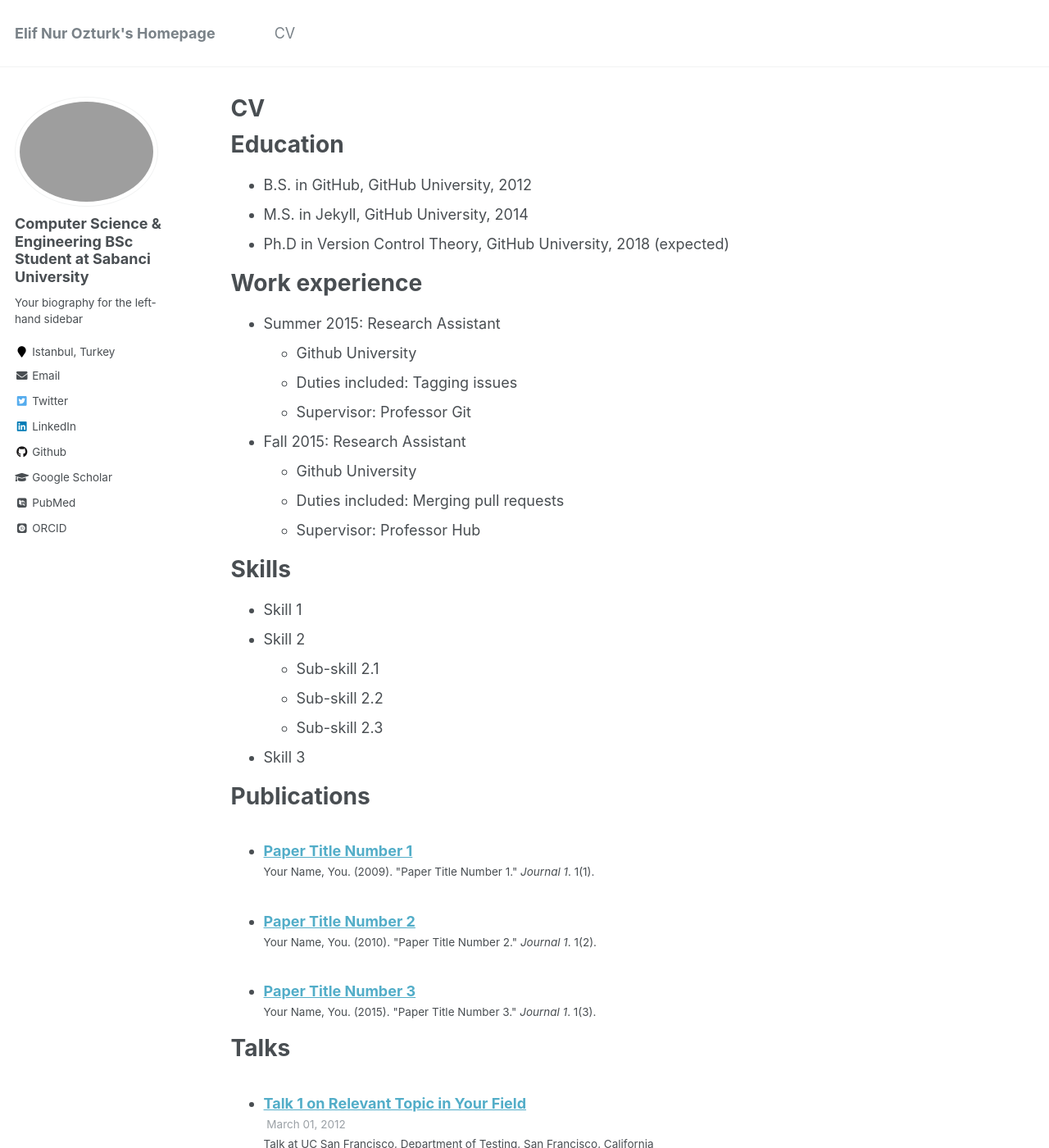
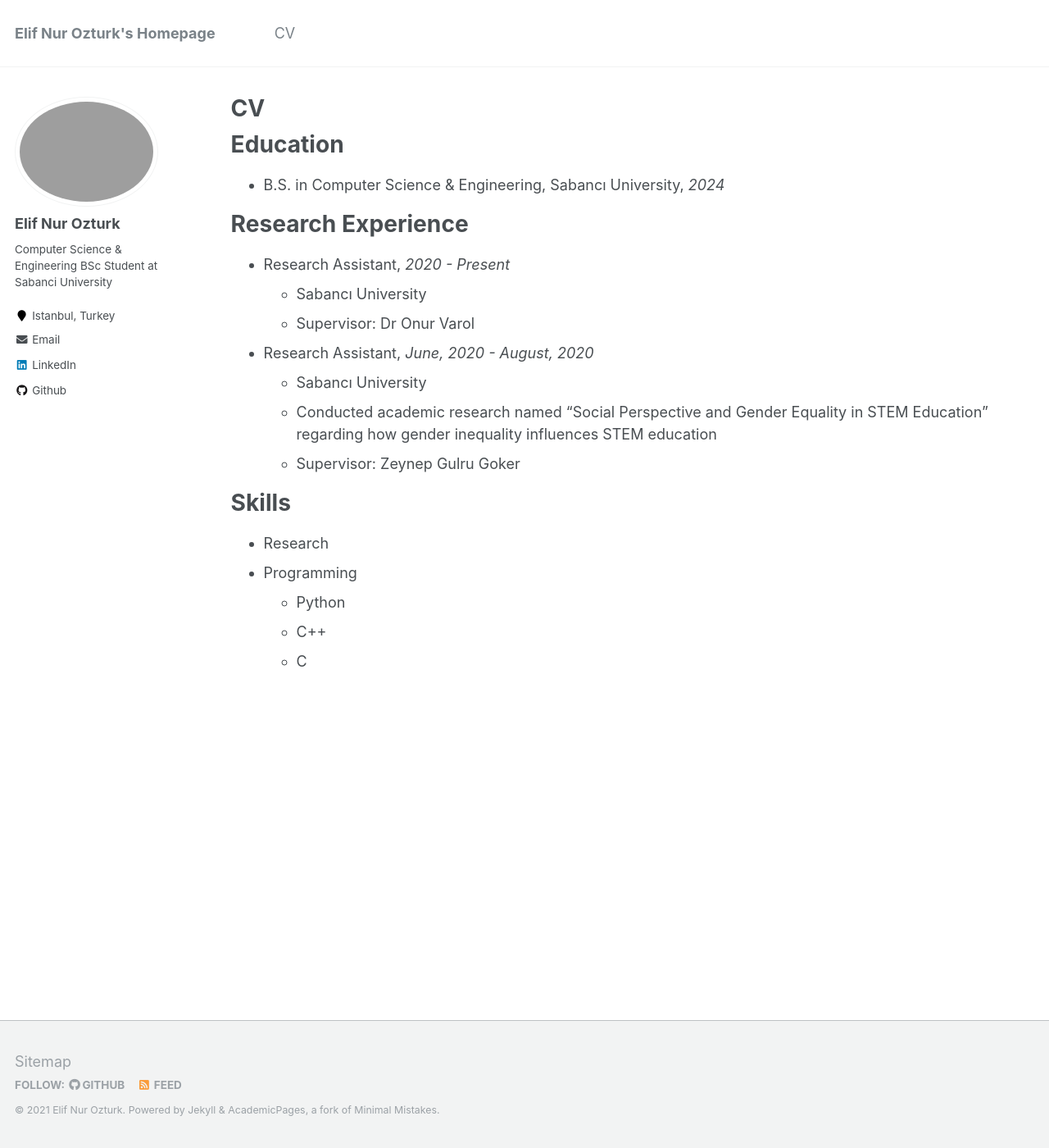
Before and after one commit to elifnozturkk/elifnozturkk.github.io, a Jekyll site: the page built from _pages/cv.md, in a window 1280 px wide and 1400 px high. Shown: the whole window at 82% size. Built offline with Jekyll 4.4.1, drawn with Linux system fonts in a browser that asks for light colours; some web fonts are replaced; some of the changed text lies outside the part shown.

Commit message:
Updated CV & Bio

```diff
--- a/_config.yml
+++ b/_config.yml
@@ -80,13 +80,13 @@ analytics:
 
 # Site Author
 author:
-  name             : "Computer Science & Engineering BSc Student at Sabanci University"
+  name             : "Elif Nur Ozturk"
   avatar           : "profile.png"
-  bio              : "Your biography for the left-hand sidebar"
+  bio              : "Computer Science & Engineering BSc Student at Sabanci University"
   location         : "Istanbul, Turkey"
   employer         :
-  pubmed           : "https://www.ncbi.nlm.nih.gov/pubmed/?term=john+snow"
-  googlescholar    : "http://yourfullgooglescholarurl.com"
+  pubmed           :
+  googlescholar    :
   email            : "nozturk@sabanciuniv.edu"
   researchgate     :  # example: "https://www.researchgate.net/profile/yourprofile"
   uri              :
@@ -96,20 +96,20 @@ author:
   flickr           :
   facebook         :
   foursquare       :
-  github           : "academicpages"
+  github           : "elifnozturkk"
   google_plus      :
   keybase          :
   instagram        :
   impactstory      : #"https://profiles.impactstory.org/u/xxxx-xxxx-xxxx-xxxx"
   lastfm           :
   linkedin         : "https://www.linkedin.com/in/elif-nur-%C3%B6zt%C3%BCrk-52a667194/"
-  orcid            : "http://orcid.org/yourorcidurl"
+  orcid            :
   pinterest        :
   soundcloud       :
   stackoverflow    : # http://stackoverflow.com/users/123456/username
   steam            :
   tumblr           :
-  twitter          : "replacethistwitterhandle"
+  twitter          :
   vine             :
   weibo            :
   xing             :
--- a/_pages/cv.md
+++ b/_pages/cv.md
@@ -11,49 +11,24 @@ redirect_from:
 
 Education
 ======
-* B.S. in GitHub, GitHub University, 2012
-* M.S. in Jekyll, GitHub University, 2014
-* Ph.D in Version Control Theory, GitHub University, 2018 (expected)
+* B.S. in Computer Science & Engineering, Sabancı University, *2024*
 
-Work experience
+
+Research Experience
 ======
-* Summer 2015: Research Assistant
-  * Github University
-  * Duties included: Tagging issues
-  * Supervisor: Professor Git
+* Research Assistant, *2020 - Present*
+  * Sabancı University
+  * Supervisor: Dr Onur Varol
 
-* Fall 2015: Research Assistant
-  * Github University
-  * Duties included: Merging pull requests
-  * Supervisor: Professor Hub
+* Research Assistant, *June, 2020 - August, 2020*
+  * Sabancı University
+  * Conducted academic research named “Social Perspective and Gender Equality in STEM Education” regarding how gender inequality influences STEM education
+  * Supervisor: Zeynep Gulru Goker
 
 Skills
 ======
-* Skill 1
-* Skill 2
-  * Sub-skill 2.1
-  * Sub-skill 2.2
-  * Sub-skill 2.3
-* Skill 3
-
-Publications
-======
-  <ul>{% for post in site.publications %}
-    {% include archive-single-cv.html %}
-  {% endfor %}</ul>
-
-Talks
-======
-  <ul>{% for post in site.talks %}
-    {% include archive-single-talk-cv.html %}
-  {% endfor %}</ul>
-
-Teaching
-======
-  <ul>{% for post in site.teaching %}
-    {% include archive-single-cv.html %}
-  {% endfor %}</ul>
-
-Service and leadership
-======
-* Currently signed in to 43 different slack teams
+* Research
+* Programming
+  * Python
+  * C++
+  * C
```
Also changed, not shown: _pages/about.md (+4 -2 lines).
